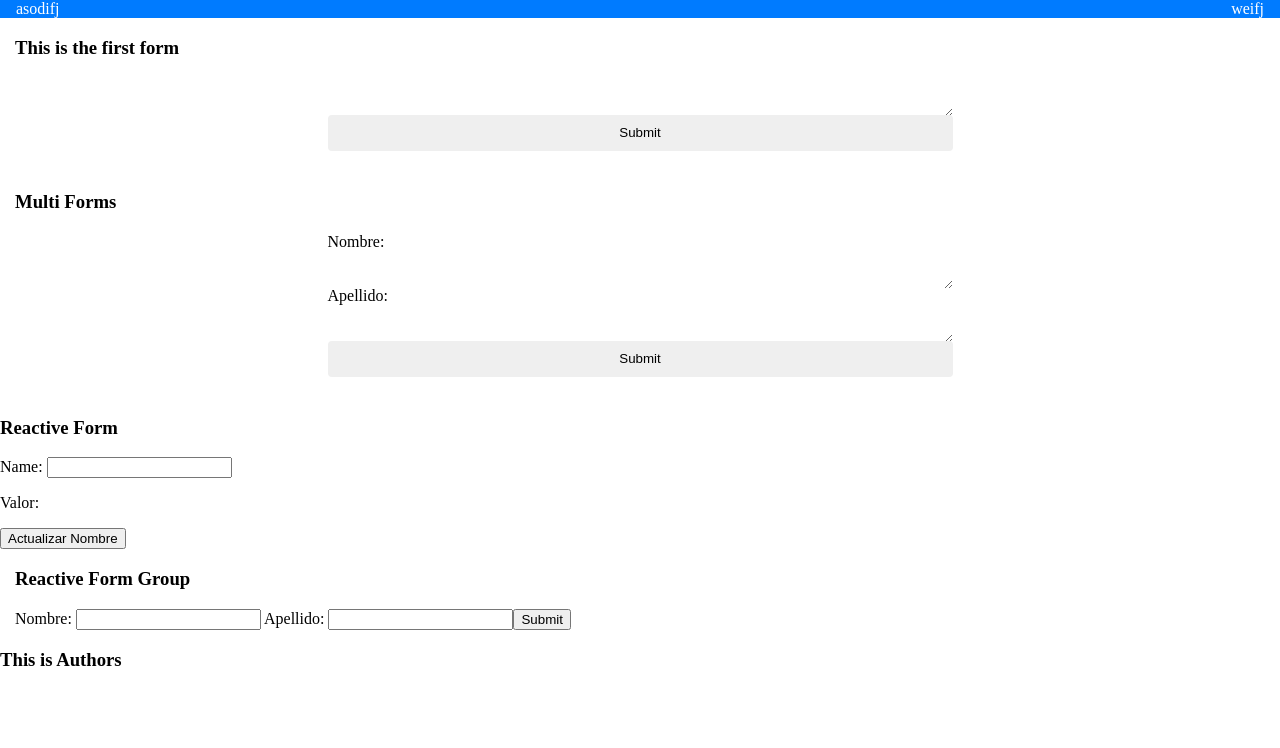
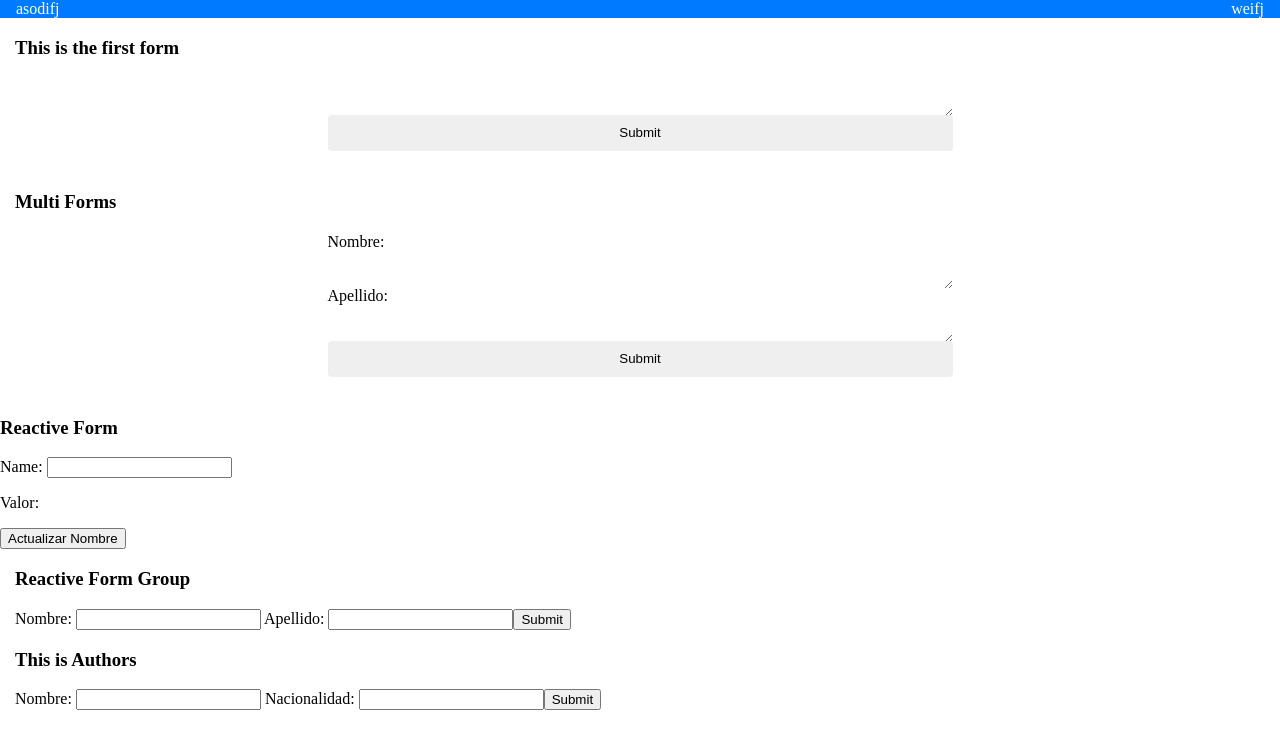
Before and after one commit to Jaguso/angular-basic, an Angular app: page / in a window 1280 px wide. Shown: the top 748 px of the page. Built offline with nearby package versions, Linux system fonts and the light colour scheme; no server answers.

Commit message:
tryed to connect with api

```diff
--- a/src/app/author.service.ts
+++ b/src/app/author.service.ts
@@ -1,9 +1,24 @@
 import { Injectable } from '@angular/core';
+import { HttpClient } from '@angular/common/http';
 
 @Injectable({
   providedIn: 'root'
 })
 export class AuthorService {
 
-  constructor() { }
+  uri = 'http://localhost:3000';
+
+  constructor(private http: HttpClient) { }
+
+  getAuthors() {
+    return this.http.get(`${this.uri}/authors`);
+  }
+
+  addAuthor(name, nationality) {
+    const author = {
+      name: name,
+      nationality: nationality
+    };
+    return this.http.post(`${this.uri}/authors`, author);
+  }
 }
--- a/src/app/authors/authors.component.css
+++ b/src/app/authors/authors.component.css
@@ -0,0 +1,3 @@
+.form {
+    margin: 15px;
+}
--- a/src/app/authors/authors.component.html
+++ b/src/app/authors/authors.component.html
@@ -1,3 +1,15 @@
-<div>
+<div class="form">
   <h3>This is Authors</h3>
+  <form [formGroup]="authorsForm" (ngSubmit)="onSubmit()">
+    <label>
+      Nombre:
+      <input type="text" formControlName="name">
+    </label>
+    <label>
+      Nacionalidad:
+      <input type="text" formControlName="nationality">
+    </label>
+
+    <button type="submit" [disabled]="!authorsForm.valid">Submit</button>
+  </form>
 </div>
--- a/src/app/authors/authors.component.ts
+++ b/src/app/authors/authors.component.ts
@@ -1,8 +1,30 @@
 import { Component } from '@angular/core';
+import { FormGroup, FormControl } from '@angular/forms';
+import { AuthorService } from '../author.service';
 
 @Component({
   selector: 'authors',
   templateUrl: './authors.component.html',
   styleUrls: ['./authors.component.css']
 })
-export class AuthorsComponent {}
+export class AuthorsComponent implements OnInit{
+
+  constructor(private authorService: AuthorService) { }
+
+  ngOnInit() {
+    this.authorService.getAuthors().subscribe((authors) => {
+      console.log(authors);
+    });
+  }
+
+  authorsForm = new FormGroup({
+    name: new FormControl(''),
+    nationality: new FormControl(''),
+  });
+
+  onSubmit() {
+    console.warn(this.authorsForm.value)
+  }
+
+
+}
```
Also changed, not shown: src/app/app.module.ts (+5 -2 lines).
